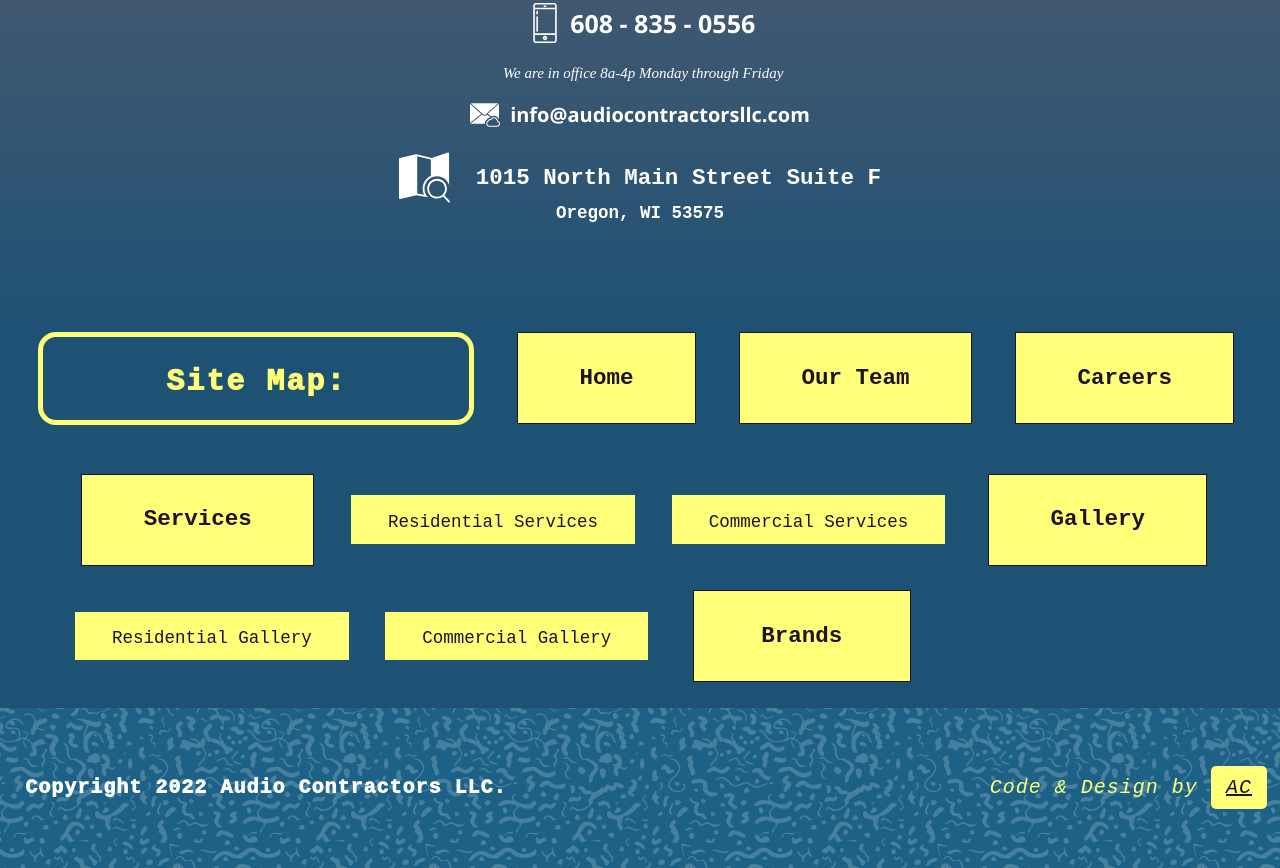
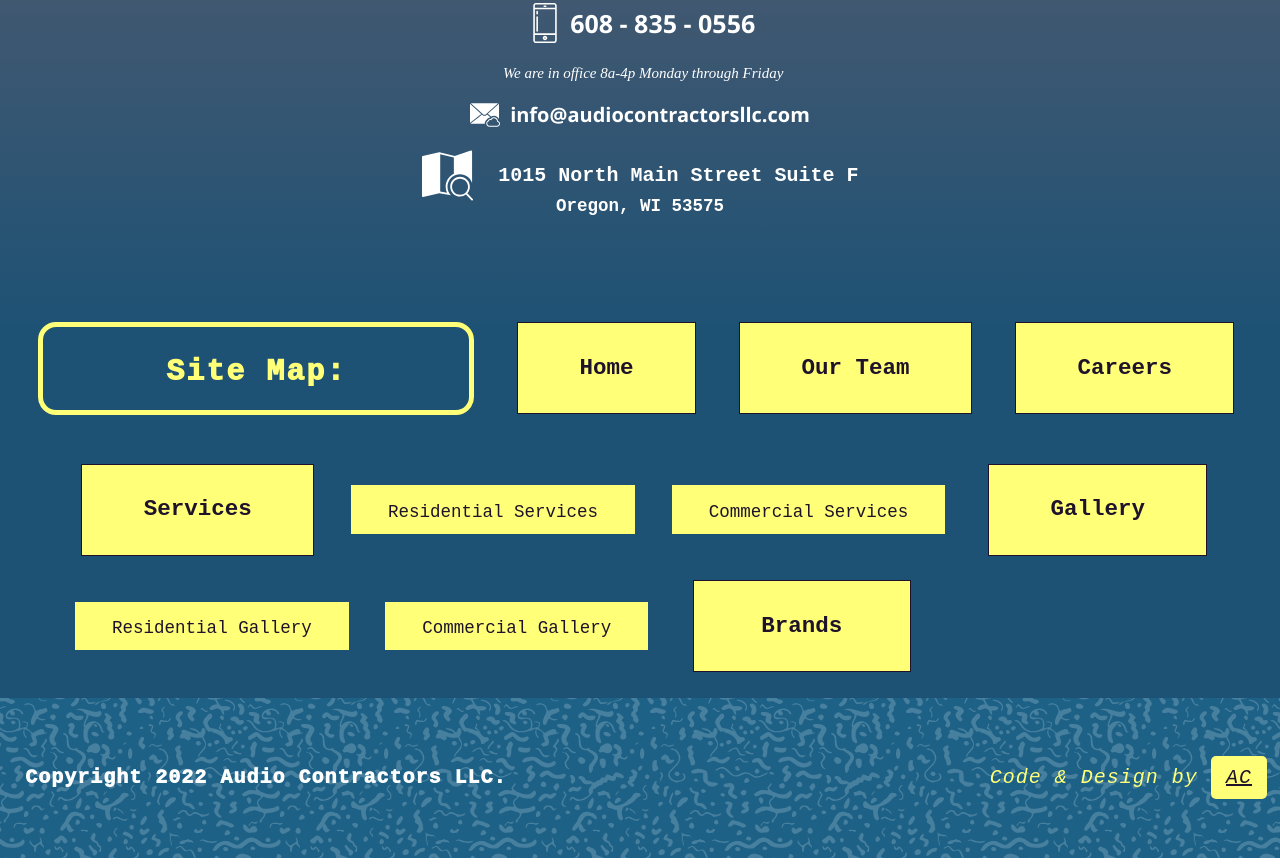
Before and after one commit to AvantGov/audiocon_pub, a React app in the folder client/: page /waiting in a window 1280 px wide. Shown: the part 1119-1987 px from the top of the page. Built offline with nearby package versions, Linux system fonts and the light colour scheme; some packages are replaced by stand-ins of ours.

Commit message:
adding earlier hot fix to the dev branch as well since i commited it directly to main

```diff
--- a/client/src/CSS/Footer.css
+++ b/client/src/CSS/Footer.css
@@ -39,8 +39,8 @@
     justify-content: center;
     font-family: 'Courier New', Courier, monospace;
     font-weight: 600;
-    font-size: 2.25rem;
-    line-height: 3.5rem;
+    font-size: 2rem;
+    line-height: 3rem;
     padding: 1% 0 4% 17%;
     margin: 7% 0 3% 0;
     width: 100%;
```
